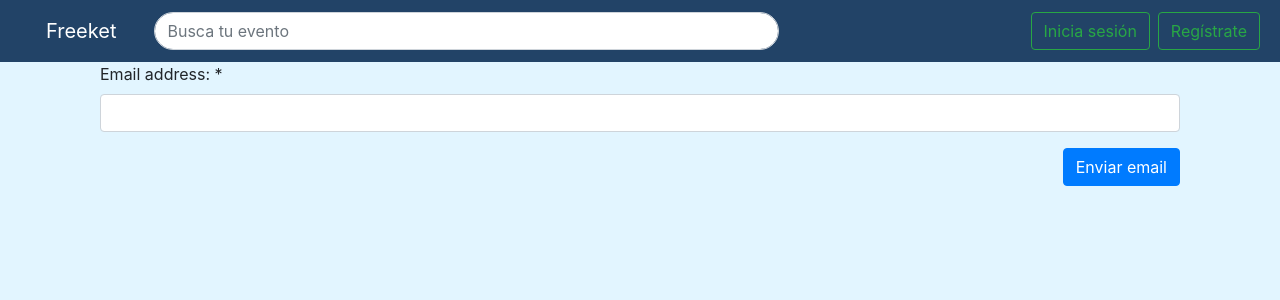
After one commit to verlsk/Freeket, a Django app: page /forgot-password/ in a window 1280 px wide. The commit adds this page. Shown: the top 300 px of the page. Run offline with Django 3.2, Linux system fonts and the light colour scheme; some libraries are stand-ins or nearby versions.

Commit message:
reset password y forgot password

```diff
--- a/freeketapp/static/freeketapp/style.css
+++ b/freeketapp/static/freeketapp/style.css
@@ -31,11 +31,6 @@ html {
       border-radius:20px;
     }
 
-    .navbar-collapse.collapsing,
-.navbar-collapse.show {
-    padding-top: 20px;
-}
-
 .navbar-collapse.collapsing,
 .navbar-collapse.show
     .nav-item:hover .nav-link {
--- a/freeketapp/templates/freeketapp/base.html
+++ b/freeketapp/templates/freeketapp/base.html
@@ -52,7 +52,8 @@
     <div class="collapse navbar-collapse " id="navbarColor02">
 
 
-        <ul class="navbar-nav d-lg-flex align-items-center nav-fill ml-auto mr-1">
+        <ul class="navbar-nav d-lg-flex align-items-center nav-fill ml-auto mr-1 my-1">
+            {% if islogged == 'y' %}
             <li class="nav-item dropdown">
                 <a aria-expanded="false" aria-haspopup="true" class="nav-link dropdown-toggle" data-toggle="dropdown"
                    href="#" id="dropacciones">
@@ -68,6 +69,18 @@
                 </div>
             </li>
 
+            {% else %}
+            <li class="nav-item">
+                <a href="/login/">
+                    <button class="btn btn-outline-success my-2 mx-2 my-sm-0" type="button">Inicia sesión</button>
+                </a>
+            </li>
+            <li class="nav-item">
+                <a href="/registro/">
+                    <button class="btn btn-outline-success my-2 my-sm-0" type="button">Regístrate</button>
+                </a>
+            </li>
+            {% endif %}
         </ul>
 
 
--- /dev/null
+++ b/freeketapp/templates/freeketapp/forgot_password_form.html
@@ -0,0 +1,21 @@
+{% extends "freeketapp/base.html" %}
+
+{% block contenido %}
+
+<div class="container">
+<form action={% url 'forgot_password_form' %} method="post">
+{% csrf_token %}
+
+    <div class="form-group">
+            <label for="email">Email address: *</label>
+            <input class="form-control" id="email" name="email"
+                   type="email">
+    </div>
+    {% if texto is not None %}
+    <p>{{ texto }}</p>
+    {% endif %}
+    <button class="btn btn-primary float-right" type="submit">Enviar email</button>
+
+</form>
+</div>
+{% endblock %}
--- a/freeketapp/templates/freeketapp/pagina_evento.html
+++ b/freeketapp/templates/freeketapp/pagina_evento.html
@@ -9,7 +9,13 @@
     <h6>{{ hora }}</h6>
     <p>{{ direccion }}</p>
     <p>{{ cpostal }}, {{ ciudad }}</p>
+
+    {% if islogged == 'y' %}
     <form action={% url 'compra_realizada' %} method="post">
+    {% else %}
+    <form action="/login/?next=/evento/{{ url_id }}" %} method="post">
+    {% endif %}
+
         {% csrf_token %}
         <input type="hidden" name="nameEvento" value="{{ titulo }}">
         <input type="hidden" name="idEvento" value="{{ url_id }}">
--- a/freeketapp/templates/freeketapp/reset_password.html
+++ b/freeketapp/templates/freeketapp/reset_password.html
@@ -2,9 +2,10 @@
 {% block title %}Crea tu evento!{% endblock %}
 
 {% block contenido %}
+<div class="container">
 <form action={% url 'reset_password' %} method="post">
 {% csrf_token %}
-<div class="container">
+
     <div class="form-group">
         <label for="oldpassword">Contraseña actual: </label>
         <input class="form-control" id="oldpassword" name="oldpassword" type="password">
@@ -21,6 +22,7 @@
     <p>{{ texto }}</p>
     {% endif %}
     <button class="btn btn-primary float-right" type="submit">Registrar</button>
-</div>
+
 </form>
+    </div>
 {% endblock %}
--- a/freeketapp/urls.py
+++ b/freeketapp/urls.py
@@ -3,11 +3,12 @@ from . import views
 
 urlpatterns = [
     path('', views.index, name='index'),
-    path('registro', views.registro, name='registro'),
+    path('registro/', views.registro, name='registro'),
     path('registro-realizado/', views.registro_realizado, name="registro-realizado"),
     path('confirmation/<str:id>/<str:user>/', views.confirmation, name="confirmation"),
-    path('login', views.my_login, name="login"),
+    path('login/', views.my_login, name="login"),
     path('mi-perfil/reset-password/', views.reset_password, name="reset_password"),
+    path('forgot-password/', views.forgot_password_form, name="forgot_password_form"),
     path('crear-evento/', views.crear_evento, name='crear_evento'),
     path('evento-creado/', views.evento_creado, name = 'evento_creado'),
     path('evento/<str:id>/', views.pagina_evento, name = 'pagina_evento'),
--- a/freeketapp/views.py
+++ b/freeketapp/views.py
@@ -1,7 +1,8 @@
 from datetime import datetime
 
+from io import BytesIO
 from django.contrib.auth.decorators import login_required
-from django.core.mail import send_mail
+from django.core.mail import send_mail, EmailMessage
 from django.shortcuts import render, redirect
 
 from django.http import HttpResponse, Http404
@@ -23,14 +24,20 @@ from reportlab.graphics import renderPDF
 
 
 def index(request):
-    template = loader.get_template("freeketapp/index.html")
-    return HttpResponse(template.render())
+    context = {}
+    if request.user.is_authenticated:
+        context['islogged'] = 'y'
+        print (request.user)
+    else:
+        context['islogged'] = 'n'
+    return render(request, "freeketapp/base.html", context)
 
 
 @login_required(login_url='/login')
 def crear_evento(request):
     context = {}
     return render(request, "freeketapp/plantilla_eventos.html", context)
+
 
 @login_required(login_url='/login')
 def evento_creado(request):
@@ -95,25 +102,6 @@ def pagina_evento(request, id):
 
     try:
         evento = Evento.objects.get(url_id=id)
-        '''
-        if evento.count() == 0:
-            urlEvento = id.rsplit("_", 1)
-            titEvento = ""
-            idEvento = -1
-            # la url viene en formato freeket.com/evento/esto-es-un-evento_id
-            # con estas lineas procesamos el evento
-            if len(urlEvento) > 1:
-                idEvento = int(urlEvento[1])
-                eventos = Evento.objects.filter(url_id=urlEvento[0])
-                if eventos.count() > 1 and 0 <= idEvento < eventos.count():
-                    evento = eventos[idEvento]
-                else:
-                    evento = None
-            else:
-                evento = None
-        else:
-            evento = evento[0]
-        '''
 
         if evento is None:
             raise Http404("El evento no existe!")
@@ -121,7 +109,8 @@ def pagina_evento(request, id):
             context = {}
             titulo_aux = evento.titulo
             context['titulo'] = titulo_aux
-            # hay que actualizarlo cuando el usuario esté logeado, restanlo al max_entradas_user si ya ha comprado entradas antes
+            # hay que actualizarlo cuando el usuario esté logeado, restanlo al max_entradas_user si ya ha comprado
+            # entradas antes
             context['nmax'] = evento.max_entradas_user
             eng_date_format = evento.fecha
             esp_date_format = eng_date_format.strftime("%d de %B de %Y")
@@ -131,6 +120,10 @@ def pagina_evento(request, id):
             context['ciudad'] = evento.ciudad
             context['direccion'] = evento.direccion
             context['cpostal'] = evento.cpostal
+            if request.user.is_authenticated:
+                context['islogged'] = 'y'
+            else:
+                context['islogged'] = 'n'
     except Evento.DoesNotExist:
         raise Http404("El evento no existe!")
     except ValueError:
@@ -138,13 +131,13 @@ def pagina_evento(request, id):
     return render(request, "freeketapp/pagina_evento.html", context)
 
 
-@login_required(login_url='/login')
+@login_required(login_url='/login/')
 def compra_realizada(request):
     context = {}
     if request.method == 'POST':
 
         id_confirmacion = ConfirmationCode.objects.filter(usuario_id=request.user.id)
-        print (id_confirmacion.count())
+        print(id_confirmacion.count())
         nentradas = int(request.POST.get('nComprarEntradas', '1'))
         titulo = request.POST.get('nameEvento', '')
         id_evento = request.POST.get('idEvento', '')
@@ -154,9 +147,9 @@ def compra_realizada(request):
         e = Evento.objects.get(url_id=id_evento)
         if id_confirmacion.count() > 0:
             context['texto'] = "Necesitas confirmar el email antes de adquirir una entrada"
-            url = '/evento/'+id_evento
+            url = '/evento/' + id_evento
             # pagina de confirmacion de email
-            #return redirect(url)
+            # return redirect(url)
         e.numero_entradas -= nentradas
         # controlamos que el máximo de entradas por usuario no sobrepase el número total de entradas que quedan
         if (e.max_entradas_user > e.numero_entradas):
@@ -167,11 +160,52 @@ def compra_realizada(request):
             id_entrada = uuid.uuid4()
             entrada = Entrada(usuario=request.user, evento=e, id=id_entrada)
             entrada.save()
+            enviar_entrada(entrada)
 
         # big_code = pyqrcode.create(qr)
         # big_code.svg('freeketapp/static/freeketapp/uca-url.svg', scale=8)
     return render(request, "freeketapp/compra_realizada.html", context)
 
+def get_entrada(entrada, p):
+    # encriptando texto
+    key = entrada.evento.key.encode()
+    f_key = Fernet(key)
+    txt_qr = f_key.encrypt(str(entrada.id).encode()).decode()
+    qrw = QrCodeWidget(txt_qr)
+    # Create the HttpResponse object with the appropriate PDF headers.
+
+    b = qrw.getBounds()
+
+    w = b[2] - b[0]
+    h = b[3] - b[1]
+
+    d = Drawing(150, 150, transform=[150. / w, 0, 0, 150. / h, 0, 0])
+    d.add(qrw)
+
+    text = p.beginText(40, 750)
+    text.setFont("Times-Roman", 14)
+    text.textLine("Aqui tienes tu entrada para: ")
+    text.textLine()
+    text.setFont("Times-Roman", 28)
+    text.textLine(entrada.evento.titulo)
+
+    p.drawText(text)
+
+    return p, d
+
+def enviar_entrada(entrada):
+    buffer = BytesIO()
+    p = canvas.Canvas(buffer)
+    p, d = get_entrada(entrada, p)
+    renderPDF.draw(d, p, 400, 650)
+    p.showPage()
+    p.save()
+    pdf = buffer.getvalue()
+    buffer.close()
+    email = EmailMessage(
+        'Aquí tienes tu entrada!', 'Que te lo pases bien.', 'freeketmail@gmail.com', [entrada.usuario.email])
+    email.attach('entrada.pdf', pdf, 'application/pdf')
+    email.send()
 
 @login_required(login_url='/login')
 def mostrar_entrada(request, id):
@@ -187,32 +221,12 @@ def mostrar_entrada(request, id):
         if entrada_exist.count() == 0:
             raise Http404("La entrada no existe!")
         else:
-            entrada = entrada_exist[0]
-            # encriptando texto
-            key = entrada.evento.key.encode()
-            f_key = Fernet(key)
-            txt_qr = f_key.encrypt(str(id_entrada).encode()).decode()
-            qrw = QrCodeWidget(txt_qr)
-            # Create the HttpResponse object with the appropriate PDF headers.
             response = HttpResponse(content_type='application/pdf')
             response['Content-Disposition'] = 'attachment; filename="entrada.pdf"'
+            entrada = entrada_exist[0]
             p = canvas.Canvas(response)
-            b = qrw.getBounds()
+            p, d = get_entrada(entrada, p)
 
-            w = b[2] - b[0]
-            h = b[3] - b[1]
-
-            d = Drawing(150, 150, transform=[150. / w, 0, 0, 150. / h, 0, 0])
-            d.add(qrw)
-
-            text = p.beginText(40, 750)
-            text.setFont("Times-Roman", 14)
-            text.textLine("Aqui tienes tu entrada para: ")
-            text.textLine()
-            text.setFont("Times-Roman", 28)
-            text.textLine(entrada.evento.titulo)
-
-            p.drawText(text)
             renderPDF.draw(d, p, 400, 650)
 
             p.showPage()
@@ -240,14 +254,17 @@ def misentradas(request):
 
 def registro(request):
     context = {}
-    logout(request)
+    if request.user.is_authenticated:
+        logout(request)
     return render(request, "freeketapp/registro.html", context)
 
 
 def send_confirmation_email(user):
     confirmation_code = ConfirmationCode.objects.get(usuario=user)
-    title = "Freeket: confirmación de email"
-    content = "127.0.0.1:8000/confirmation/" + str(confirmation_code.id) + "/" + user.username
+    title = "Freeket: Confirmación de email"
+    content = "Bienvenido a Freeket, " + user.username + "!\n\n"
+    content += "Para confimar tu email y poder adquirir entradas, accede a la siguiente página: "
+    content += "127.0.0.1:8000/confirmation/" + str(confirmation_code.id) + "/" + user.username
     send_mail(title, content, 'freeketmail@gmail.com', [user.email], fail_silently=False)
 
 
@@ -285,7 +302,8 @@ def registro_realizado(request):
 
 def my_login(request):
     context = {}
-    logout(request)
+    if request.user.is_authenticated:
+        logout(request)
     try:
         if request.method == 'POST':
             username = request.POST.get('username')
@@ -295,7 +313,8 @@ def my_login(request):
                 login(request, user)
                 return redirect(request.POST.get('next', 'index'))
             else:
-                context['texto'] = "Combinación usuario/contraseña incorrecta"
+                if request.POST.get('next') is not None:
+                    context['texto'] = "Combinación usuario/contraseña incorrecta"
                 return render(request, "freeketapp/login.html", context)
         else:
             return render(request, "freeketapp/login.html", context)
@@ -309,9 +328,8 @@ def confirmation(request, id, user):
         user_object = User.objects.get(username=user)
         id_confirmacion = ConfirmationCode.objects.get(usuario=user_object)
 
-        if (str(id_confirmacion.id) == id):
+        if str(id_confirmacion.id) == id:
             context['texto'] = "Email confirmado correctamente!"
-            user_object.save()
             # no lo necesitamos mas
             id_confirmacion.delete()
         else:
@@ -337,3 +355,31 @@ def reset_password(request):
             context['texto'] = "La contraseña actual proporcionada es incorrecta"
 
     return render(request, "freeketapp/reset_password.html", context)
+
+
+def send_forgot_password_email(user, password):
+    title = "Freeket: Reestablecimiento de contraseña"
+    content = "Tus nuevos credenciales son: \nUsuario: " + user.username + "\nContraseña: " + password
+    content += "\nInicia sesión y accede a \"Mi perfil\" para modificarla."
+    send_mail(title, content, 'freeketmail@gmail.com', [user.email], fail_silently=False)
+
+
+def forgot_password_form(request):
+    context = {}
+    if request.user.is_authenticated:
+        logout(request)
+    if request.method == 'POST':
+        email = request.POST.get('email').replace(" ", "")
+        user = User.objects.filter(email=email)
+        if user.count() > 0:
+            user = user[0]
+            # generando nueva contrasena a partir de un uuid
+            password = str(uuid.uuid4()).split("-")[0]
+            user.set_password(password)
+            user.save()
+            send_forgot_password_email(user, password)
+            context[
+                'texto'] = 'Te hemos mandado un email con tu nueva contraseña. Accede a tu cuenta y modifícala en el apartado \"Mi perfil\"'
+        else:
+            context['texto'] = 'Tu email no está asociado a ninguna cuenta existente'
+    return render(request, "freeketapp/forgot_password_form.html", context)
```
Also changed, not shown: freeketapp/templates/freeketapp/index.html (deleted, +0 -7 lines), README.md, db.sqlite3.
